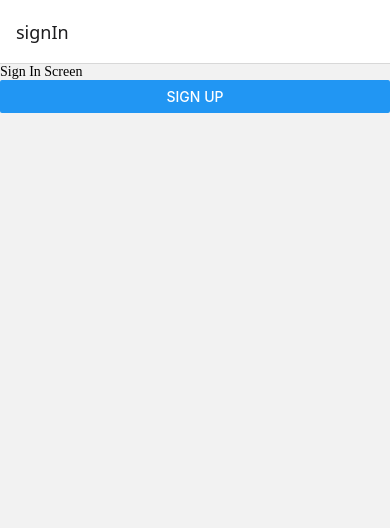
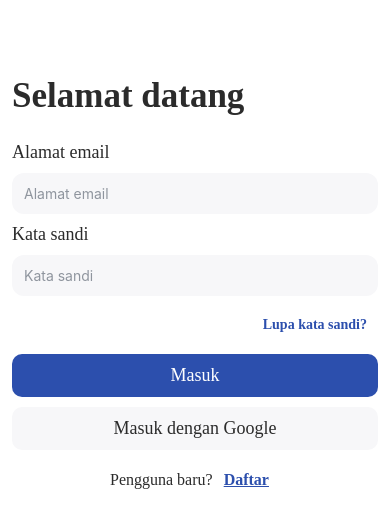
Before and after one commit to mfromage/catalog-mobile, a React Native app: screen /auth in a window 390 px wide. Shown: the top 528 px of the page. Built offline with nearby package versions, Linux system fonts and the light colour scheme.

Commit message:
Implement signin screen

```diff
--- a/src/app/navigations/auth-navigator.tsx
+++ b/src/app/navigations/auth-navigator.tsx
@@ -10,7 +10,7 @@ const AuthStack = createStackNavigator<AuthStackParamList>();
 
 const AuthNavigator = () => {
   return (
-    <AuthStack.Navigator>
+    <AuthStack.Navigator screenOptions={{ headerShown: false }}>
       <AuthStack.Screen
         name={AuthScreenNames.signIn}
         component={SignInScreen}
--- /dev/null
+++ b/src/features/auth/components/signin-form-container.tsx
@@ -0,0 +1,71 @@
+import { View, StyleSheet } from 'react-native';
+import { useTranslation } from 'react-i18next';
+import SignInForm from './signin-form';
+import { StyledButton } from '@/components/button/styled-button';
+import { dimensions } from '@/themes';
+import StyledText from '@/components/styled-text';
+import { SignInRequest } from '../types/auth.types';
+
+type SignInFormContainerProps = {
+  onSignUpPress: () => void;
+  onForgotPasswordPress: () => void;
+};
+
+const SignInFormContainer = ({
+  onSignUpPress,
+  onForgotPasswordPress,
+}: SignInFormContainerProps) => {
+  const { t } = useTranslation();
+  const handleSubmit = (data: SignInRequest) => {
+    //todo: implement signin
+  };
+  return (
+    <View style={styles.container}>
+      <StyledText variant="h1" style={styles.title}>
+        {t('signin.welcome')}
+      </StyledText>
+      <SignInForm onSubmit={handleSubmit} {...{ onForgotPasswordPress }} />
+      <StyledButton
+        color="secondary"
+        testID={SignInFormContainerTestId.signInWithGoogle}>
+        {t('signin.signin-with-google')}
+      </StyledButton>
+      <View style={styles.signUpWrapper}>
+        <StyledText variant="body2" style={styles.textSignUp}>
+          {t('signin.new-user')}
+        </StyledText>
+        <StyledButton
+          variant="text"
+          textProps={{ variant: 'body2', semiBold: true, underline: true }}
+          onPress={onSignUpPress}
+          testID={SignInFormContainerTestId.signUp}>
+          {t('signin.signup')}
+        </StyledButton>
+      </View>
+    </View>
+  );
+};
+
+const styles = StyleSheet.create({
+  container: {
+    gap: dimensions.spacing.sm,
+  },
+  title: {
+    marginTop: dimensions.spacing.xxl,
+    marginBottom: dimensions.spacing.lg,
+  },
+  signUpWrapper: {
+    flexDirection: 'row',
+    alignSelf: 'center',
+  },
+  textSignUp: {
+    alignSelf: 'center',
+  },
+});
+
+export const SignInFormContainerTestId = {
+  signInWithGoogle: 'SignInFormContainer_signInWithGoogle',
+  signUp: 'SignInFormContainer_signUp',
+};
+
+export default SignInFormContainer;
--- /dev/null
+++ b/src/features/auth/components/signin-form.tsx
@@ -0,0 +1,94 @@
+import { View, StyleSheet } from 'react-native';
+import { FormProvider, useForm } from 'react-hook-form';
+import { zodResolver } from '@hookform/resolvers/zod';
+import { SignInFormSchema, SignInRequest } from '../types/auth.types';
+import StyledTextInput from '@/components/styled-text-input';
+import { useTranslation } from 'react-i18next';
+import { StyledButton } from '@/components/button/styled-button';
+import StyledText from '@/components/styled-text';
+
+type SignInFormProps = {
+  onSubmit: (data: SignInRequest) => void;
+  onForgotPasswordPress: () => void;
+  errorMessage?: string;
+  disabled?: boolean;
+};
+
+const SignInForm = ({
+  onSubmit,
+  onForgotPasswordPress,
+  errorMessage,
+  disabled = false,
+}: SignInFormProps) => {
+  const { t } = useTranslation();
+  const resolver = zodResolver(SignInFormSchema);
+  const methods = useForm<SignInRequest>({
+    resolver,
+  });
+
+  return (
+    <FormProvider {...methods}>
+      <StyledTextInput
+        name="email"
+        label={t('form.email-address')}
+        placeholder={t('form.email-address')}
+        autoCapitalize="none"
+        keyboardType="email-address"
+        disabled={disabled}
+        testID={SignInFormTestId.email}
+      />
+      <StyledTextInput
+        name="password"
+        label={t('form.password')}
+        placeholder={t('form.password')}
+        secureTextEntry
+        disabled={disabled}
+        testID={SignInFormTestId.password}
+      />
+      <View style={styles.forgetPassword}>
+        <StyledButton
+          variant="text"
+          textProps={{ variant: 'body3', semiBold: true }}
+          disabled={disabled}
+          testID={SignInFormTestId.forgotPassword}
+          onPress={onForgotPasswordPress}>
+          {t('signin.forgot-password')}
+        </StyledButton>
+      </View>
+
+      {errorMessage && (
+        <StyledText
+          alignment="center"
+          color="danger"
+          testID={SignInFormTestId.errorMessage}>
+          {errorMessage}
+        </StyledText>
+      )}
+      <StyledButton
+        disabled={disabled}
+        testID={SignInFormTestId.signIn}
+        onPress={methods.handleSubmit(onSubmit)}>
+        {t('signin.signin')}
+      </StyledButton>
+    </FormProvider>
+  );
+};
+
+const styles = StyleSheet.create({
+  forgetPassword: {
+    alignSelf: 'flex-end',
+  },
+  textRegister: {
+    alignSelf: 'center',
+  },
+});
+
+export const SignInFormTestId = {
+  email: 'SignInForm_Email',
+  password: 'SignInForm_Password',
+  forgotPassword: 'SignInForm_ForgotPassword',
+  signIn: 'SignInForm_SignIn',
+  errorMessage: 'SignInForm_ErrorMessage',
+};
+
+export default SignInForm;
--- a/src/features/auth/screens/signin-screen.tsx
+++ b/src/features/auth/screens/signin-screen.tsx
@@ -1,12 +1,21 @@
-import { Button, Platform, Text, View } from 'react-native';
+import { View } from 'react-native';
 import { AuthScreenNames, AuthScreenProps } from '@/types/auth-navigator.types';
+import SignInFormContainer from '../components/signin-form-container';
+import commonStyles from '@/themes/common.styles';
+import { useColorPalette } from '@/providers/color-palette-provider';
 
 const SignInScreen = ({ navigation }: AuthScreenProps) => {
+  const { palette } = useColorPalette();
   const navigateToSignUp = () => navigation?.navigate(AuthScreenNames.signUp);
+  const navigateToForgotPassword = () =>
+    navigation?.navigate(AuthScreenNames.forgotPassword);
   return (
-    <View style={{ width: '100%', flex: 1 }}>
-      <Text style={{ fontFamily: 'NunitoSans' }}>Sign In Screen</Text>
-      <Button title="Sign Up" onPress={navigateToSignUp} />
+    <View
+      style={[commonStyles.screen, { backgroundColor: palette.background }]}>
+      <SignInFormContainer
+        onForgotPasswordPress={navigateToForgotPassword}
+        onSignUpPress={navigateToSignUp}
+      />
     </View>
   );
 };
--- /dev/null
+++ b/src/features/auth/types/auth.types.ts
@@ -0,0 +1,8 @@
+import { z } from '@/libs/zod';
+
+export const SignInFormSchema = z.object({
+  email: z.string().email(),
+  password: z.string().min(6).min(1),
+});
+
+export type SignInRequest = z.infer<typeof SignInFormSchema>;
--- a/src/locales/en/translation.json
+++ b/src/locales/en/translation.json
@@ -1,3 +1,14 @@
 {
-  "welcome": "welcome"
+  "form": {
+    "email-address": "Email address",
+    "password": "Password"
+  },
+  "signin": {
+    "welcome": "Welcome",
+    "signin": "Sign In",
+    "signup": "Sign Up",
+    "forgot-password": "Forgot Password?",
+    "signin-with-google": "Sign in with Google",
+    "new-user": "New user?"
+  }
 }
--- a/src/locales/id/translation.json
+++ b/src/locales/id/translation.json
@@ -1,3 +1,14 @@
 {
-  "welcome": "Selamat datang"
+  "form": {
+    "email-address": "Alamat email",
+    "password": "Kata sandi"
+  },
+  "signin": {
+    "welcome": "Selamat datang",
+    "signin": "Masuk",
+    "signup": "Daftar",
+    "forgot-password": "Lupa kata sandi?",
+    "signin-with-google": "Masuk dengan Google",
+    "new-user": "Pengguna baru?"
+  }
 }
--- /dev/null
+++ b/src/themes/common.styles.ts
@@ -0,0 +1,12 @@
+import { StyleSheet } from 'react-native';
+import { dimensions } from './dimension';
+
+const commonStyles = StyleSheet.create({
+  screen: {
+    flex: 1,
+    paddingHorizontal: dimensions.spacing.md,
+    paddingTop: dimensions.spacing.md,
+  },
+});
+
+export default commonStyles;
```
